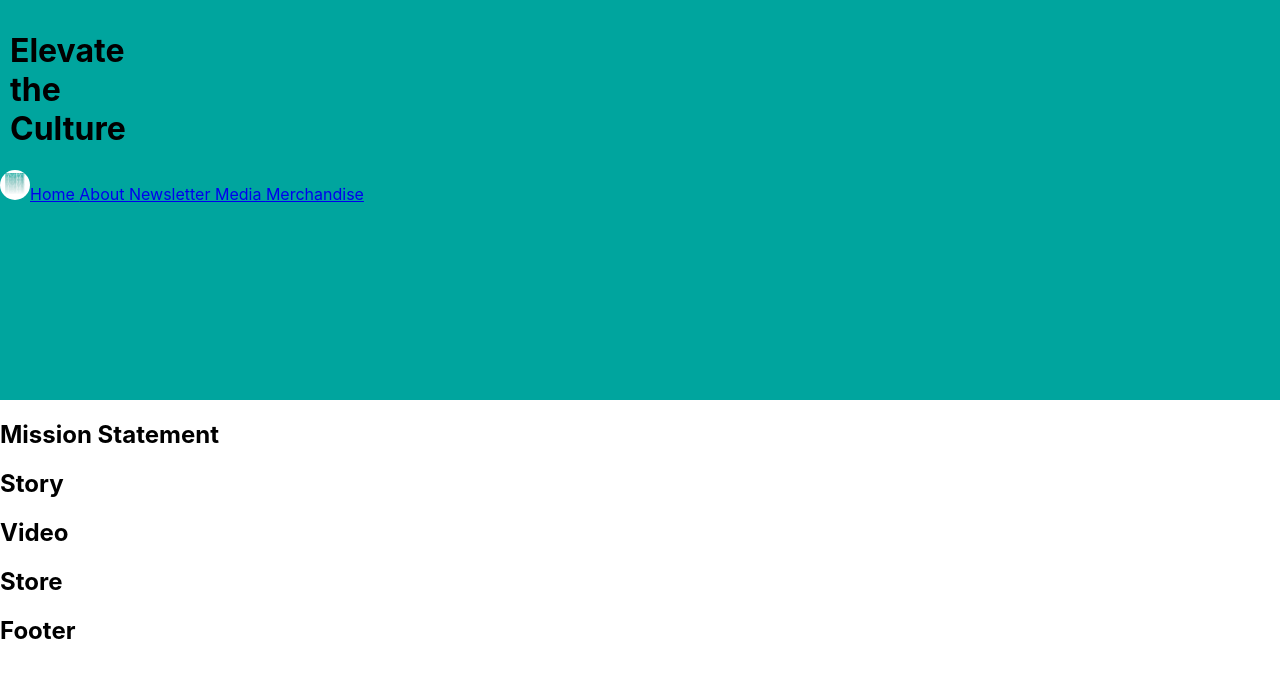
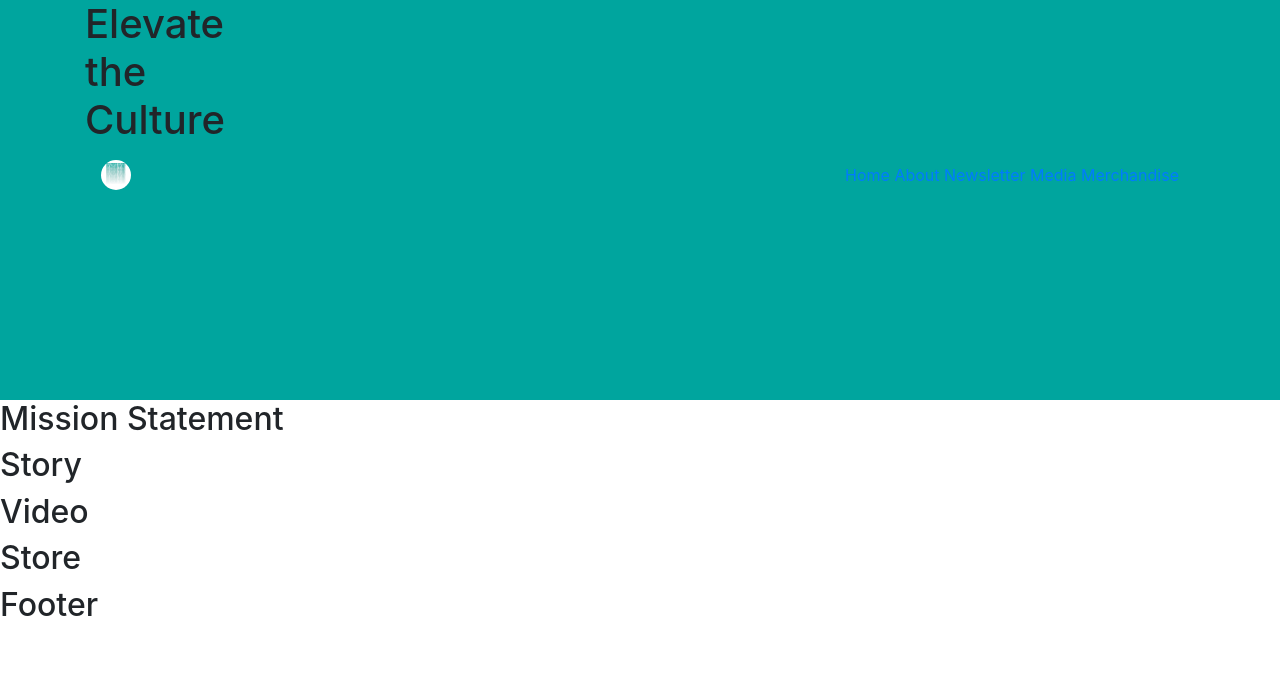
Before and after one commit to marcusedralin/elevate-the-culture, a React (Create React App) app: page / in a window 1280 px wide. Shown: the top 678 px of the page. Built offline with nearby package versions, Linux system fonts and the light colour scheme.

Commit message:
Header w/ Bootstrap imported

```diff
--- a/src/App.css
+++ b/src/App.css
@@ -46,11 +46,6 @@
   min-height: 50vh;
 }
 
-.brandName {
-  padding-top: 10px;
-  padding-left: 10px;
-}
-
 .logo {
   border-radius: 50%;
 }
--- a/src/components/Header.js
+++ b/src/components/Header.js
@@ -6,17 +6,17 @@ export default function Header() {
     return (
         <>
             <div className="banner">
-                <Jumbotron>
                     <div className="container">
                         <div className="row">
-                            <div className="col brandName">
+                            <div className="col">
                                 <h1>Elevate<br />the<br/>Culture</h1>
                             </div>
                         </div>
+                    </div>
                     <div className="container">
                             <div className="row">
                                 <div className="col">
-                                    <nav>
+                                    <nav className="navbar">
                                     <a href="/"><img className="logo" src="/assets/images/etcGradientTopDown.jpeg" alt="ETC Logo" width="30" height="30"></img></a>
                                         <navbar sticky="top">
                                                 <a href="/">Home </a>
@@ -29,9 +29,7 @@ export default function Header() {
                                 </div>
                             </div>
                     </div>
-                    </div>
-                </Jumbotron>
-            </div>
+                </div>
         </>
     )
 }
--- a/src/index.js
+++ b/src/index.js
@@ -2,6 +2,7 @@ import React from 'react';
 import ReactDOM from 'react-dom';
 import './index.css';
 import App from './App';
+import 'bootstrap/dist/css/bootstrap.min.css';
 import reportWebVitals from './reportWebVitals';
 
 ReactDOM.render(
```
